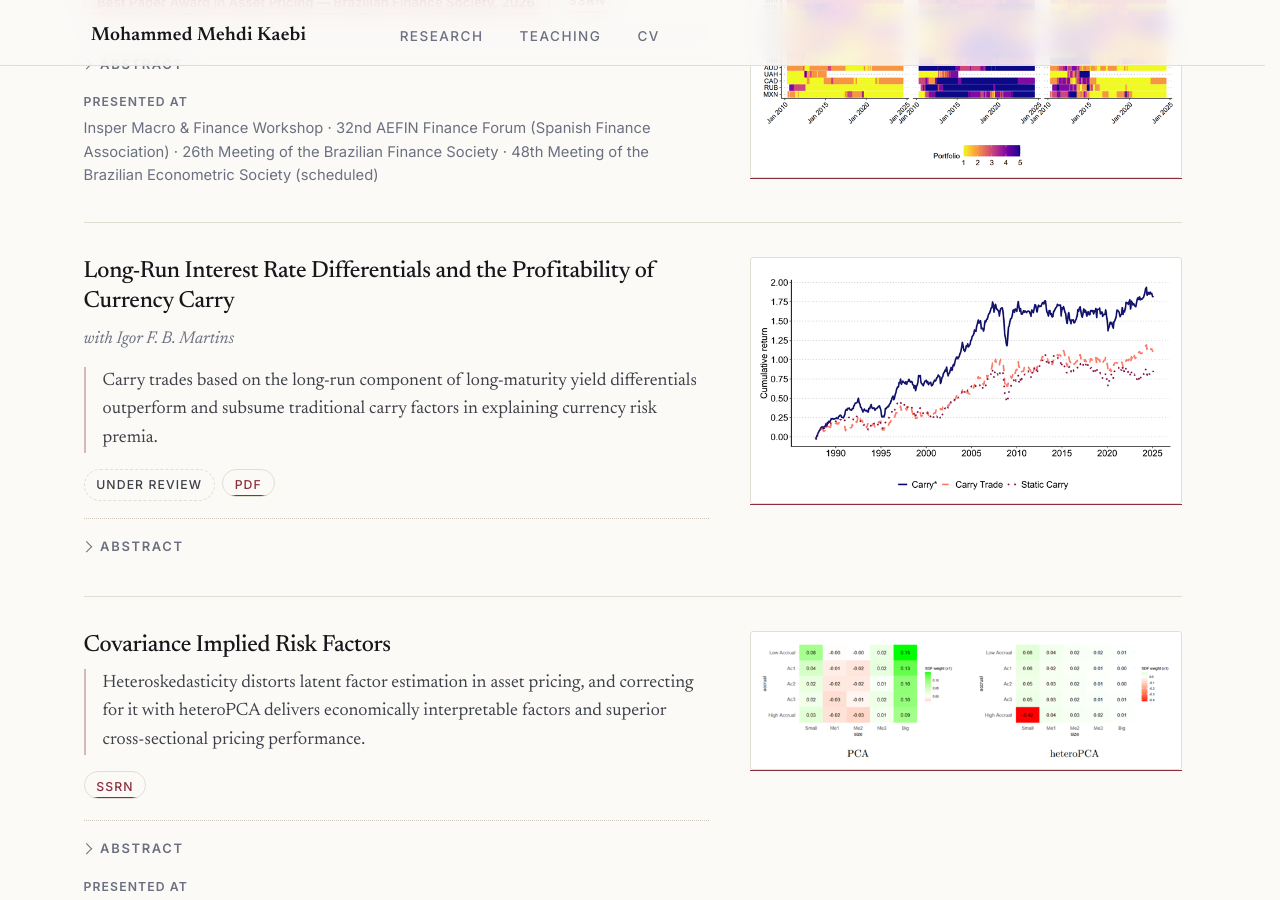
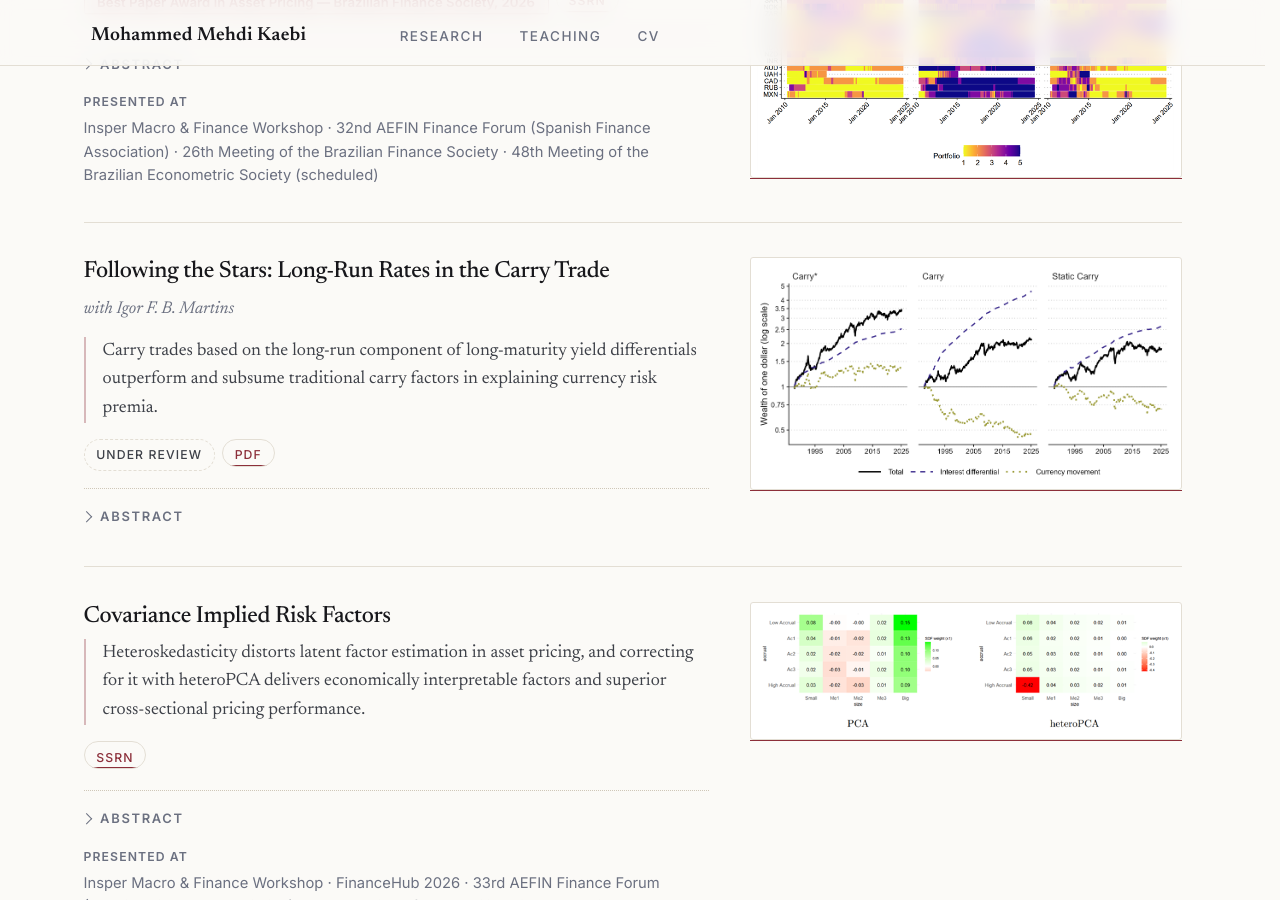
Before and after one commit to mkaebi/mkaebi.github.io, a Jekyll site: the page built from _pages/research.html, in a window 1280 px wide and 900 px high, scrolled down 538 px. Built offline with Jekyll 4.4.1, drawn with Linux system fonts in a browser that asks for light colours.

Commit message:
update paper

```diff
--- a/_data/papers.yml
+++ b/_data/papers.yml
@@ -65,7 +65,7 @@ working:
       - "26th Meeting of the Brazilian Finance Society"
       - "48th Meeting of the Brazilian Econometric Society (scheduled)"
 
-  - title: "Long-Run Interest Rate Differentials and the Profitability of Currency Carry"
+  - title: "Following the Stars: Long-Run Rates in the Carry Trade"
     id: long-run-interest-rate-differentials
     url: "https://drive.google.com/file/d/1GStiVtJjzZ6uNYpW21snYiN-nvWZc_8u/view?usp=drive_link"
     authors: "with Igor F. B. Martins"
@@ -74,7 +74,7 @@ working:
       differentials outperform and subsume traditional carry factors in
       explaining currency risk premia.
     abstract: >-
-      This paper examines the role of long-run and cyclical components of interest rate differentials in explaining the returns to currency carry strategies. We decompose long-term nominal interest rate differentials into trend and cycle components and show that the resulting signals are largely orthogonal to the traditional short-term carry signal. A simple strategy that goes long currencies above the median long-run differential and shorts those below delivers a statistically and economically significant annualized excess return of 2.97%. Relative to both traditional and static carry, our strategy achieves a higher Sharpe ratio before and after transaction costs, higher Sortino and Omega ratios, less negative skewness and lower excess kurtosis. We introduce a new tradable carry factor that earns a positive and significant risk premium across distinct cross-sections of currency returns and subsumes the pricing information of existing carry benchmarks, while retaining independent variation that neither can explain.
+      This paper shows that currency carry profitability is associated with persistent cross-country differences in long-run interest rates. Motivated by the Fisher equation, we estimate the long-run nominal rate of each country in real time as the fair value of its 10-year yield given inflation and growth, and construct $carry^\ast$, a tradable factor sorted on its differential. $Carry^\ast$ delivers an annualized excess return of 3.52\% with a higher Sharpe ratio than traditional and static carry. It commands a significant risk premium in Fama-MacBeth regressions, subsumes both benchmarks in spanning tests and keeps its abnormal return over other currency factors. Exchange rates offset the part of interest differentials unrelated to the long-run rate, but not the long-run part. The premium comes mainly from the inflation part of the long-run rate, while the real part is not priced. $Carry^\ast$ also loses less than carry in bad times, but it is more exposed to option-implied crash risk and oil risk.
     image: "papers/carry-star.png"
     image_alt: "Cumulative returns 1988-2025 for the long-run carry strategy, which ends near 1.8, against the traditional carry trade and static carry, both near 1.0"
     status: "Under review"
```
Also changed, not shown: images/papers/carry-star.png, images/papers/carry-star_old.png (added).
